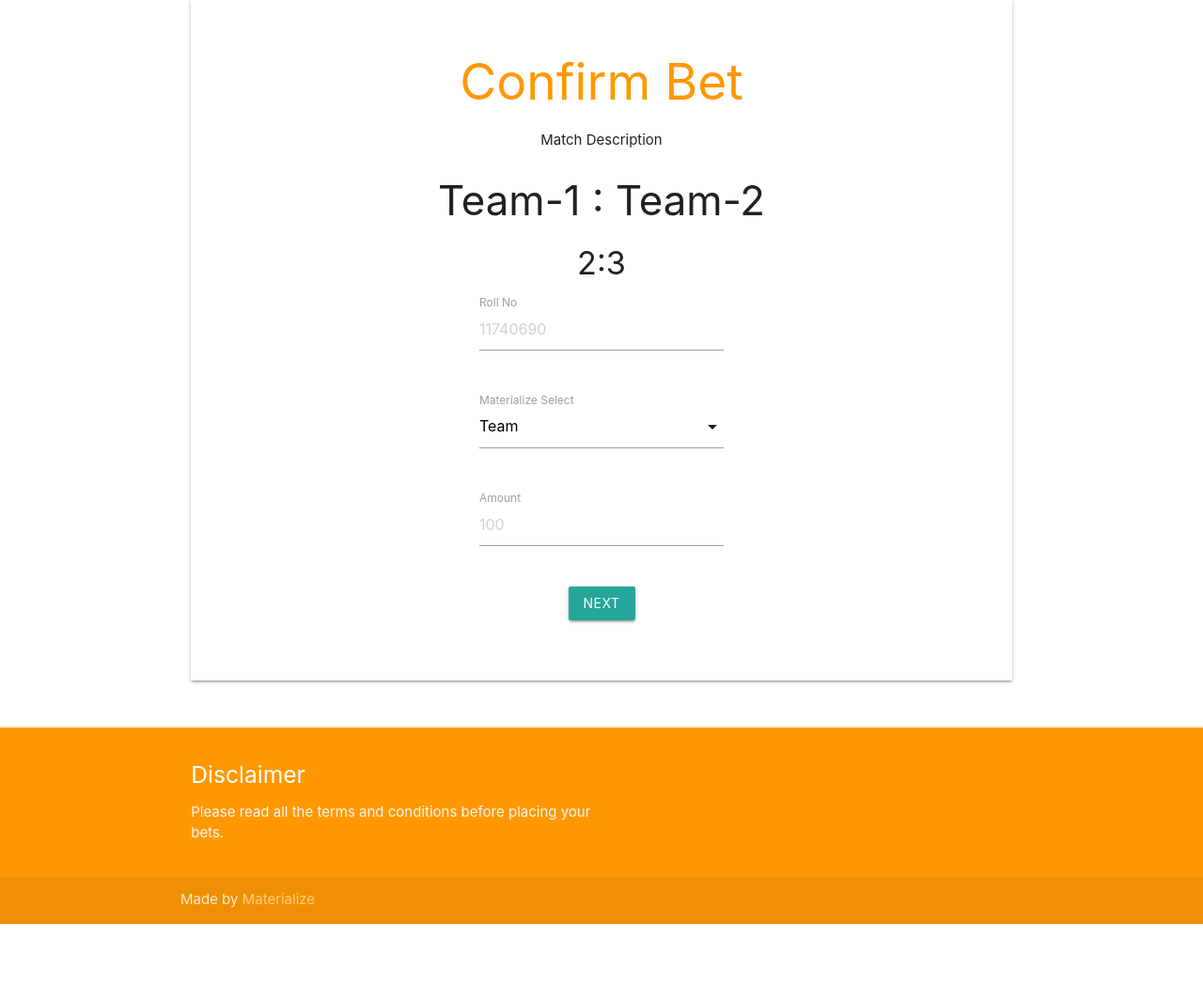
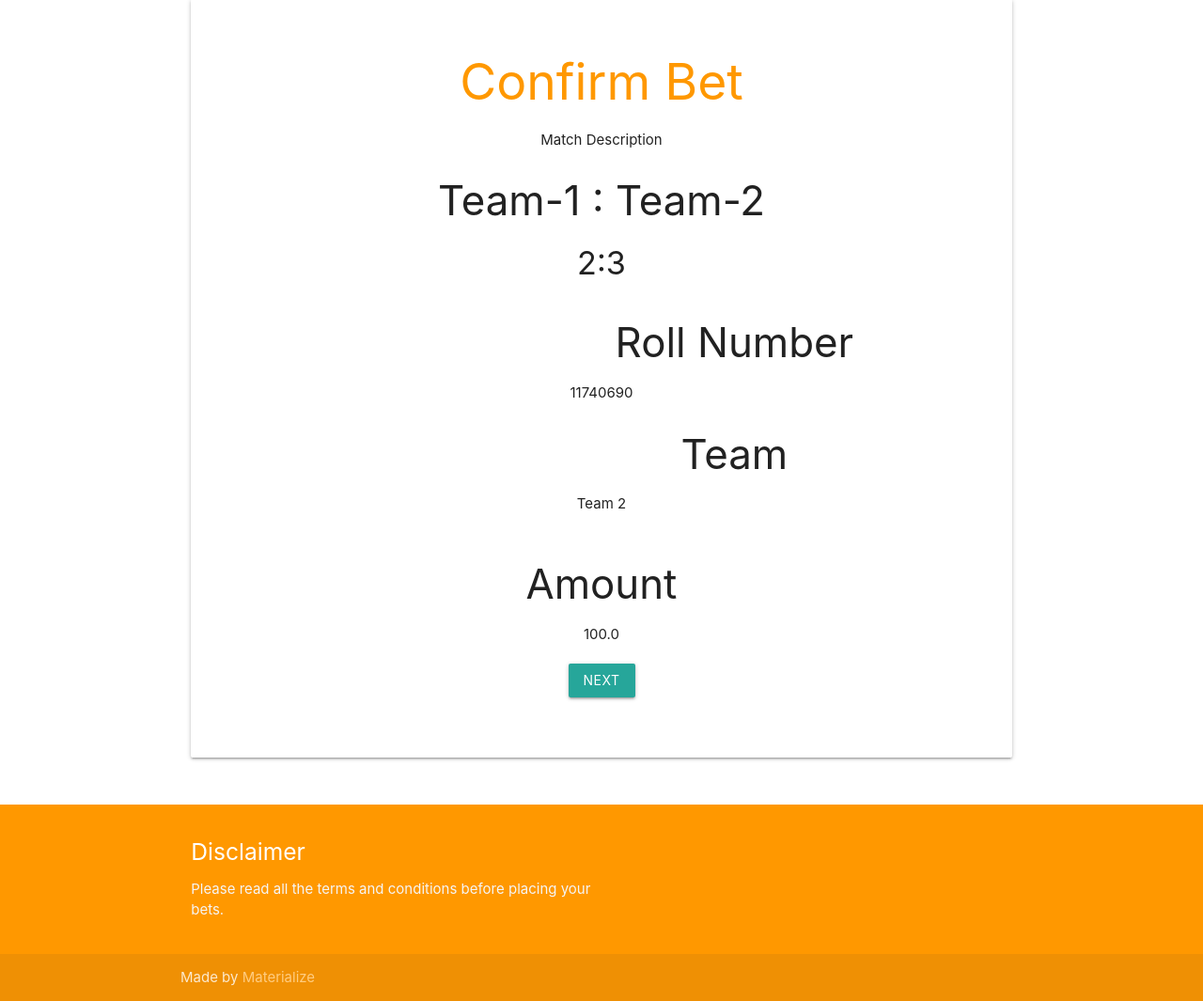
Before and after one commit to ayush1120/BetInf, a Django app: template stoned/templates/confirm.html in a window 1280 px wide. Shown: the part 88-1153 px from the top of the page at 94% size. Before the commit the page ends 1071 px from the top, so only its background shows below. Run offline with Django 3.2, Linux system fonts and the light colour scheme; the template is opened without the code that fills it, so the values that code supplies are empty; some libraries are stand-ins or nearby versions.

Commit message:
changes to confirm.html

```diff
--- a/stoned/templates/confirm.html
+++ b/stoned/templates/confirm.html
@@ -34,29 +34,21 @@
                 <div class="col s12">
                     <div class="row">
                       <div class="col m4"></div>
-                      <div class="input-field col m4">
-                        <input placeholder="11740690" id="first_name" type="text" class="validate">
-                        <label for="first_name">Roll No</label>
-                      </div>
+                      <h3>Roll Number</h3>
+                      <p>11740690</p>
                       <div class="col m4"></div>
                     </div>
                     <div class="row">
                       <div class="col m4"></div>
-                      <div class="input-field col m4">
-                        <select>
-                          <option value="" disabled selected>Team</option>
-                          <option value="1">Team 1</option>
-                          <option value="2">Team 2</option>
-                        </select>
-                        <label>Materialize Select</label>
-                      </div>
+                      <h3>Team</h3>
+                      <p>Team 2</p>
                       <div class="col m4"></div>
                     </div>
                     <div class="row">
                       <div class="col m4"></div>
-                      <div class="input-field col m4">
-                        <input placeholder="100" id="first_name" type="text" class="validate">
-                        <label for="first_name">Amount</label>
+                      <div class="col m4">
+                          <h3>Amount</h3>
+                          <p>100.0</p>
                       </div>
                       <div class="col m4"></div>
                     </div>
```
